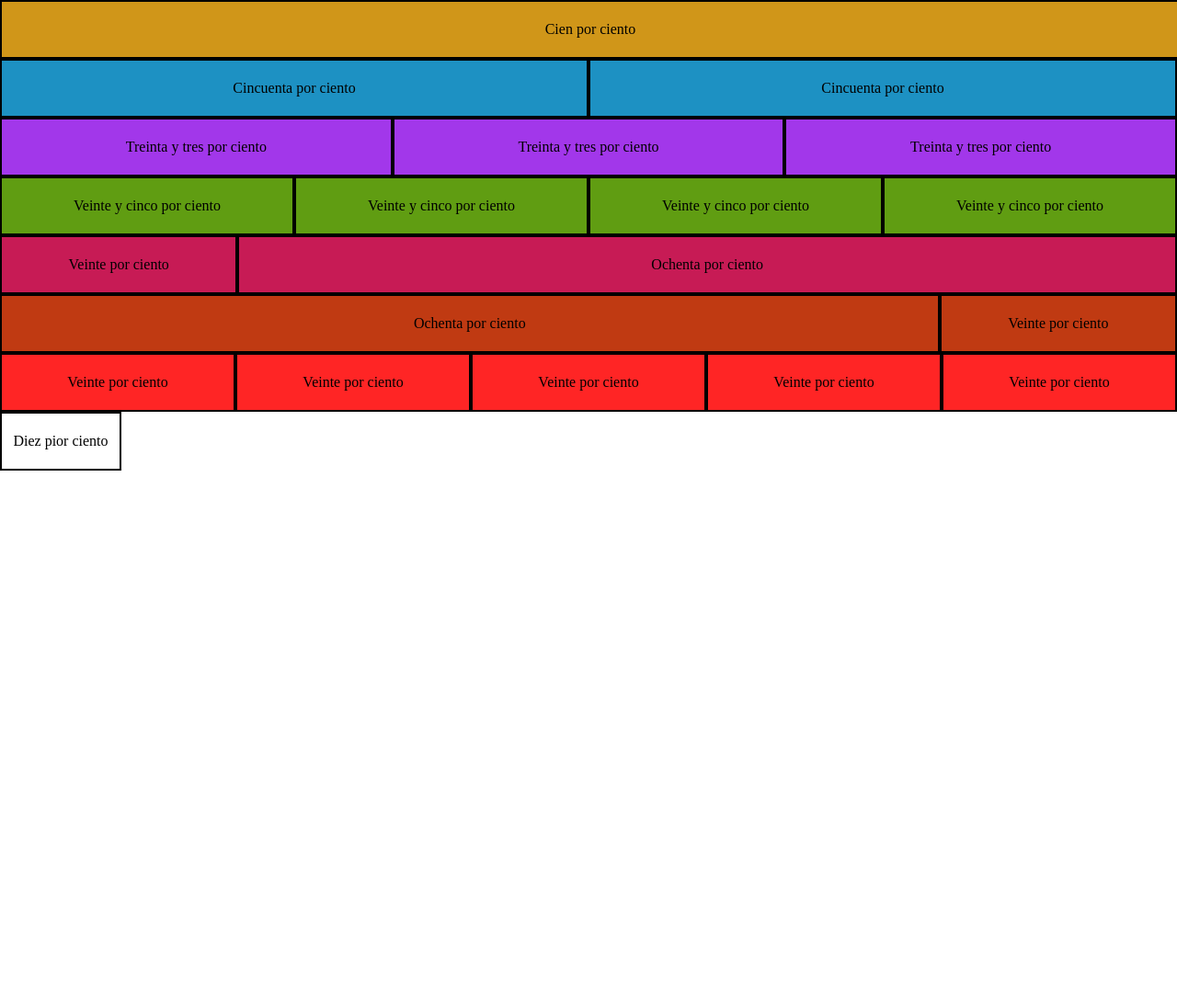
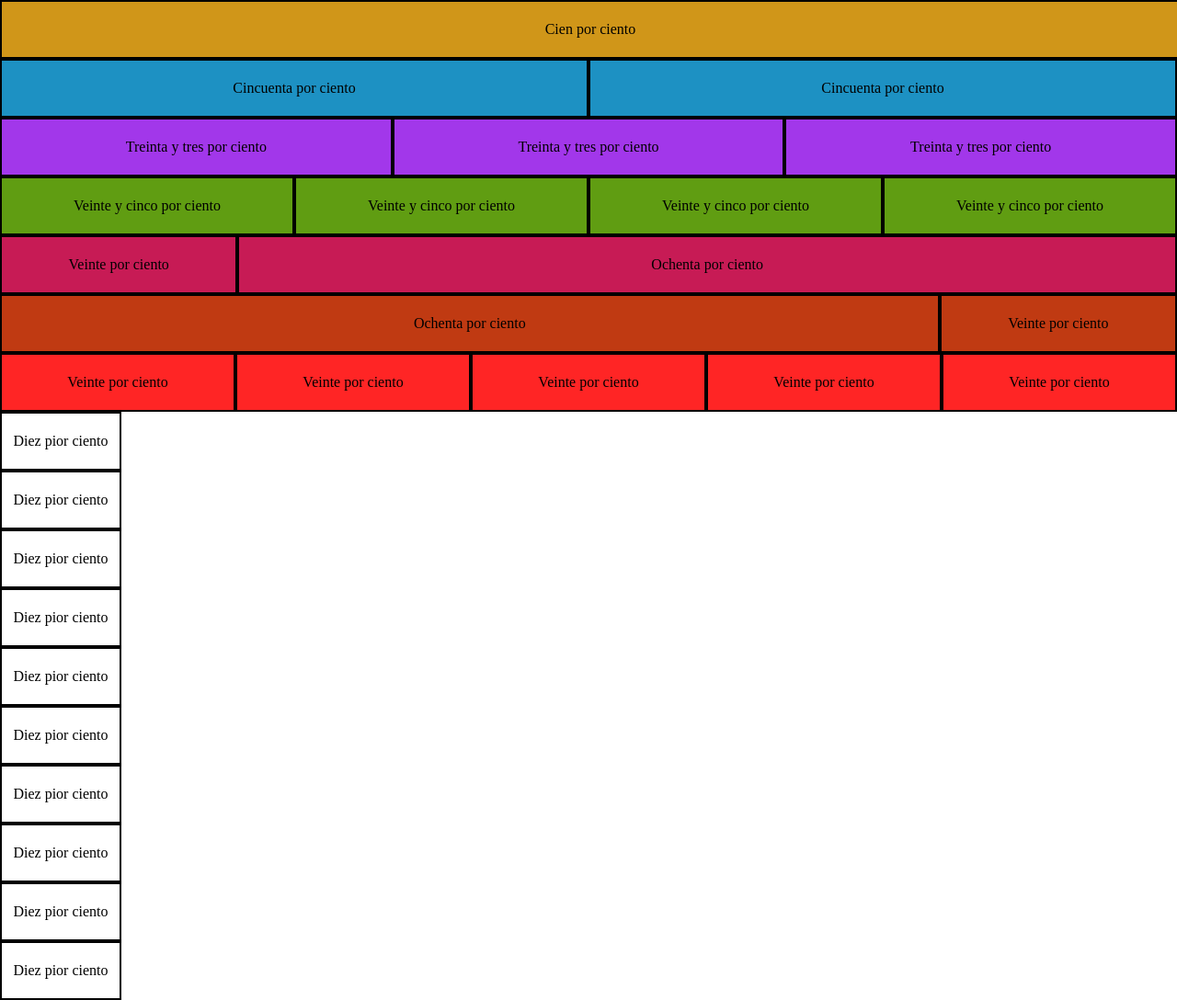
Before and after one commit to JorgeC9804/codClear, a plain HTML site: page index.htm in a window 1280 px wide. Shown: the whole page at 92% size. Before the commit the page ends 800 px from the top, so only its background shows below. Drawn offline with Linux system fonts and the light colour scheme.

Commit message:
Agregando nueva columnas

```diff
--- a/index.htm
+++ b/index.htm
@@ -42,6 +42,15 @@
     </div>
     <div>
       <div class="sec-content gdcol-1 centerXY-some">Diez pior ciento</div>
+      <div class="sec-content gdcol-1 centerXY-some">Diez pior ciento</div>
+      <div class="sec-content gdcol-1 centerXY-some">Diez pior ciento</div>
+      <div class="sec-content gdcol-1 centerXY-some">Diez pior ciento</div>
+      <div class="sec-content gdcol-1 centerXY-some">Diez pior ciento</div>
+      <div class="sec-content gdcol-1 centerXY-some">Diez pior ciento</div>
+      <div class="sec-content gdcol-1 centerXY-some">Diez pior ciento</div>
+      <div class="sec-content gdcol-1 centerXY-some">Diez pior ciento</div>
+      <div class="sec-content gdcol-1 centerXY-some">Diez pior ciento</div>
+      <div class="sec-content gdcol-1 centerXY-some">Diez pior ciento</div>
     </div>
   </section>
 </body>
```
